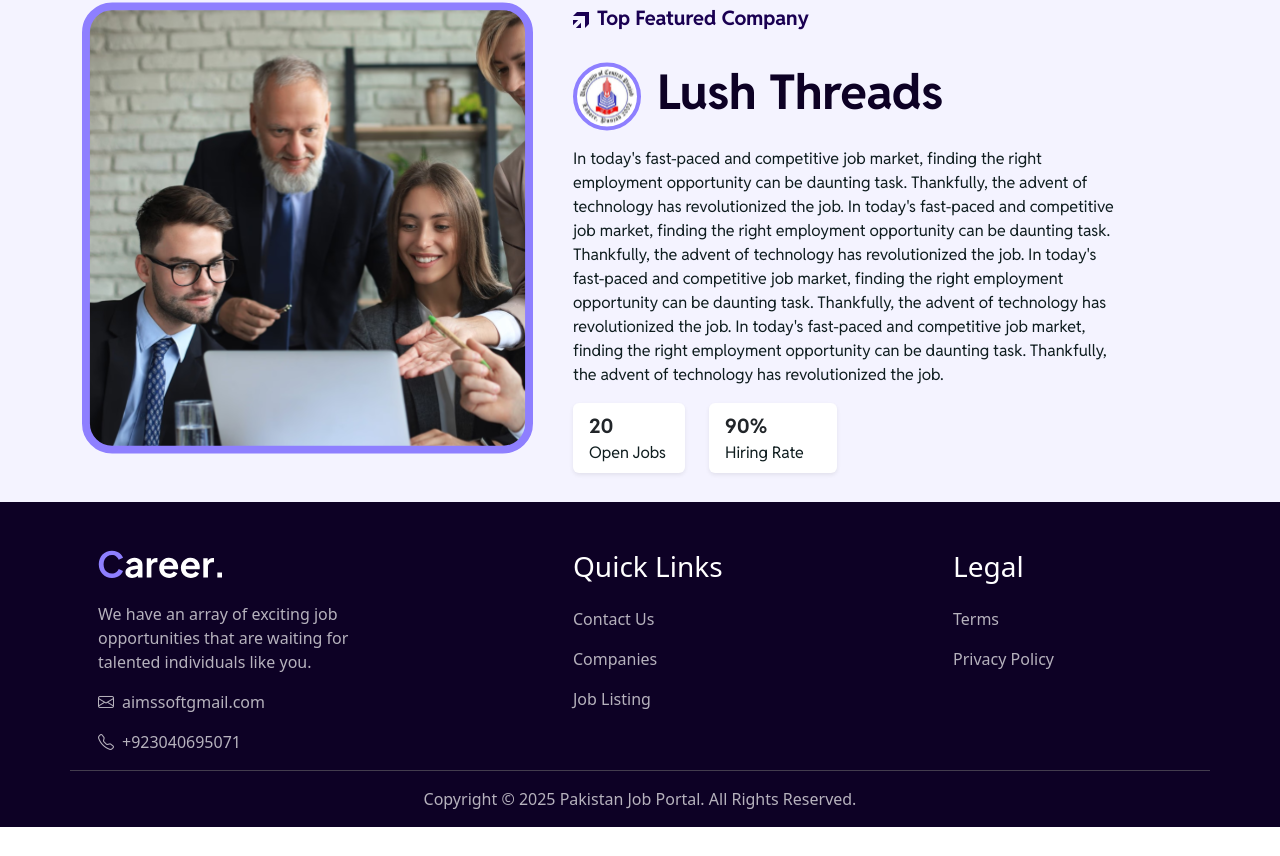
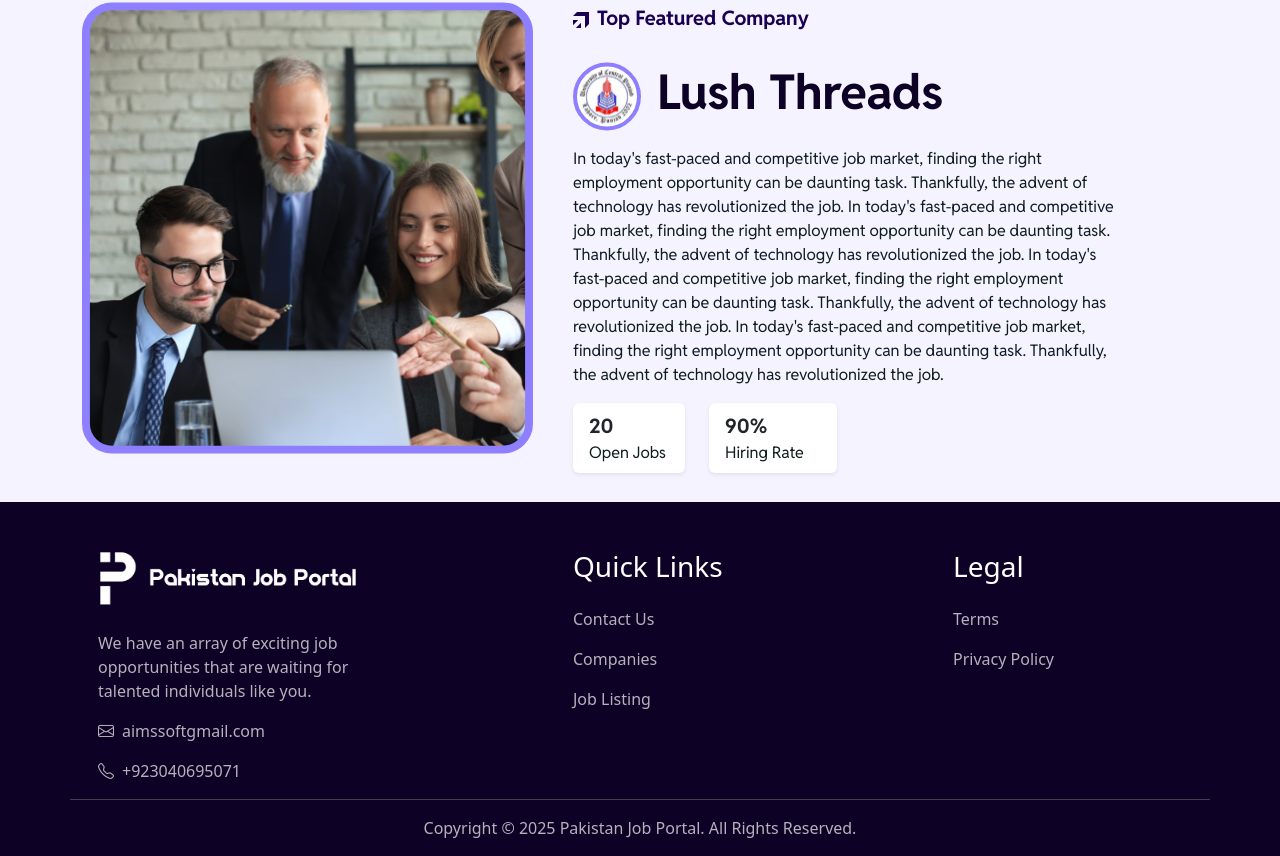
Before and after one commit to Aims-Soft/hotel-and-restaurant-front-end, an Angular app: page / in a window 1280 px wide. Shown: the part 999-1855 px from the top of the page. Before the commit the page ends 1826 px from the top, so only its background shows below. Built offline with nearby package versions, Linux system fonts and the light colour scheme; no server answers.

Commit message:
logo change in footer

```diff
--- a/src/app/home-page/footer/footer.component.html
+++ b/src/app/home-page/footer/footer.component.html
@@ -3,7 +3,7 @@
     <div class="row">
       <div class="col-md-3 ms-3 footer-info" >
         <img
-          src="../../../assets/images/footerlogo.svg"
+          src="../../../assets/images/pakistanportal.png"
           class="img-fluid"
           alt="logo"
         />
--- a/src/app/sign-in/sign-in.component.html
+++ b/src/app/sign-in/sign-in.component.html
@@ -89,7 +89,7 @@
       </div> -->
 
     <p class="text-center text-secondary mt-4" style="font-size: 12px;">
-      Career 2025, All rights reserved
+      Pakistan Job Portal 2025, All rights reserved
     </p>
     </form>
 
```
Also changed, not shown: src/assets/images/pakistanportal.png (added), 1 other file (tests, documents, lock files or other folders).
